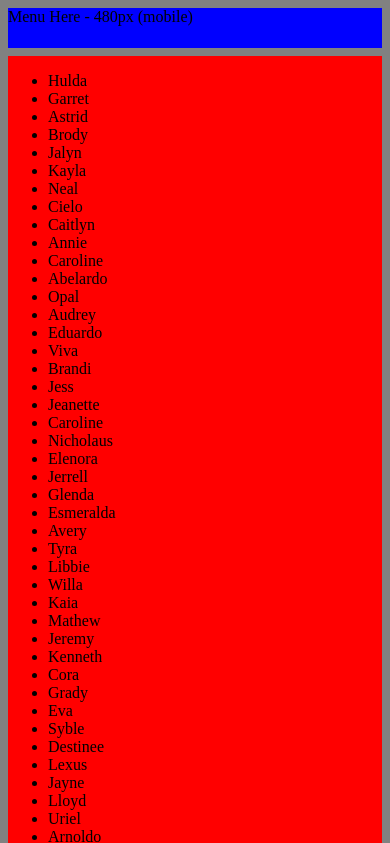
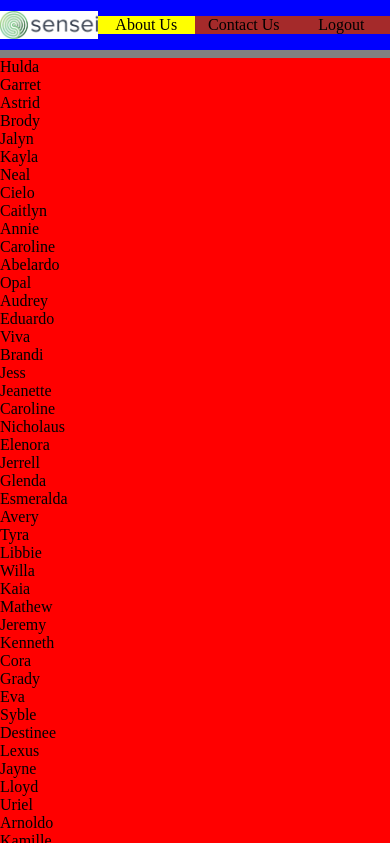
Before and after one commit to senseiakhanye/myjavascriptboilerplate, a website built with webpack: page src/index.html in a window 390 px wide. Shown: the top 843 px of the page. Built offline with nearby package versions, Linux system fonts and the light colour scheme; data requests are answered from the project's data file.

Commit message:
set multiple pages and mobile first is looking way better.

```diff
--- a/package.json
+++ b/package.json
@@ -52,6 +52,7 @@
     "eslint-watch": "^6.0.1",
     "express": "^4.17.1",
     "faker": "^4.1.0",
+    "file-loader": "^5.0.2",
     "html-webpack-plugin": "^3.2.0",
     "jsdom": "^15.2.1",
     "json-schema-faker": "^0.5.0-rc23",
--- a/src/index.css
+++ b/src/index.css
@@ -1,18 +1,37 @@
+* {
+  margin: 0px;
+  padding: 0px;
+}
+
 body {
   background-color: rgba(5, 5, 5, 0.5);
 }
 
-nav {
-
+header > nav {
+  height: 100%;
+  display: flex;
 }
 
-li {
+header > nav > div:nth-child(2) {
+  background-color: yellow;
+  margin-left: auto;
+}
+
+.menu-item {
+  align-self: center;
+  background-color: brown;
+  flex-basis: 100px;
+  text-align: center;
+}
+
+.logo {
+  width: 100%;
 }
 
 .container {
   height: 100%;
   display: grid;
-  grid-template: 40px auto 40px / repeat(12, 1fr);
+  grid-template: 50px auto 50px / repeat(12, 1fr);
   /* grid-template-columns: 1fr 2fr 1fr;
   grid-template-rows: 2% auto 2%; */
   grid-gap: 0.5rem;
@@ -42,10 +61,6 @@ aside {
   display: none;
 }
 
-nav:after {
-  content: ' - 480px (mobile)';
-}
-
 @media screen and (min-width: 481px) {
   header {
     grid-column: 1 / -1;
@@ -65,10 +80,6 @@ nav:after {
     display: block;
     background-color: green;
     grid-column: 1 / span 3;
-  }
-
-  nav:after {
-    content: ' -> 480px (tablet)';
   }
 }
 
@@ -92,7 +103,4 @@ nav:after {
     background-color: green;
     grid-column: 1 / 4;
   }
-  nav:after {
-    content: ' -> 769px (Desktop)';
-  }
 }
--- a/src/index.html
+++ b/src/index.html
@@ -6,7 +6,14 @@
   <body>
     <div class="container">
       <header>
-        <nav>Menu Here</nav>
+        <nav>
+          <div class="menu-item profile">
+            <img src="" alt="Sensei logo" class="logo"/>
+          </div>
+          <div class="menu-item">About Us</div>
+          <div class="menu-item">Contact Us</div>
+          <div class="menu-item">Logout</div>
+        </nav>
       </header>
       <aside>
         Side Menu
--- a/src/index.js
+++ b/src/index.js
@@ -1,4 +1,5 @@
 import './index.css';
+import logo from './media/sensei.png';
 import 'babel-polyfill';
 // const numeral = require('numeral');
 const getUser = require('./api/usersapi');
@@ -20,4 +21,9 @@ const fetchUser = () => {
   })
 }
 
+const addImage = () => {
+  document.querySelector(".logo").src = logo;
+}
+
 fetchUser();
+addImage();
--- a/webpack.config.dev.js
+++ b/webpack.config.dev.js
@@ -33,7 +33,8 @@ module.exports =  {
   module: {
     rules: [
       {test: /\.js$/, exclude: /node_modules/, loader: ['babel-loader']},
-      {test: /\.css$/, use: ['style-loader', 'css-loader']}
+      {test: /\.css$/, use: ['style-loader', 'css-loader']},
+      {test: /\.(png|svg|jpg|gif)$/, use: ['file-loader']}
     ]
   }
 }
```
Also changed, not shown: webpack.config.prod.js (+7 -1 lines), src/media/sensei.png (added), 1 other file.
